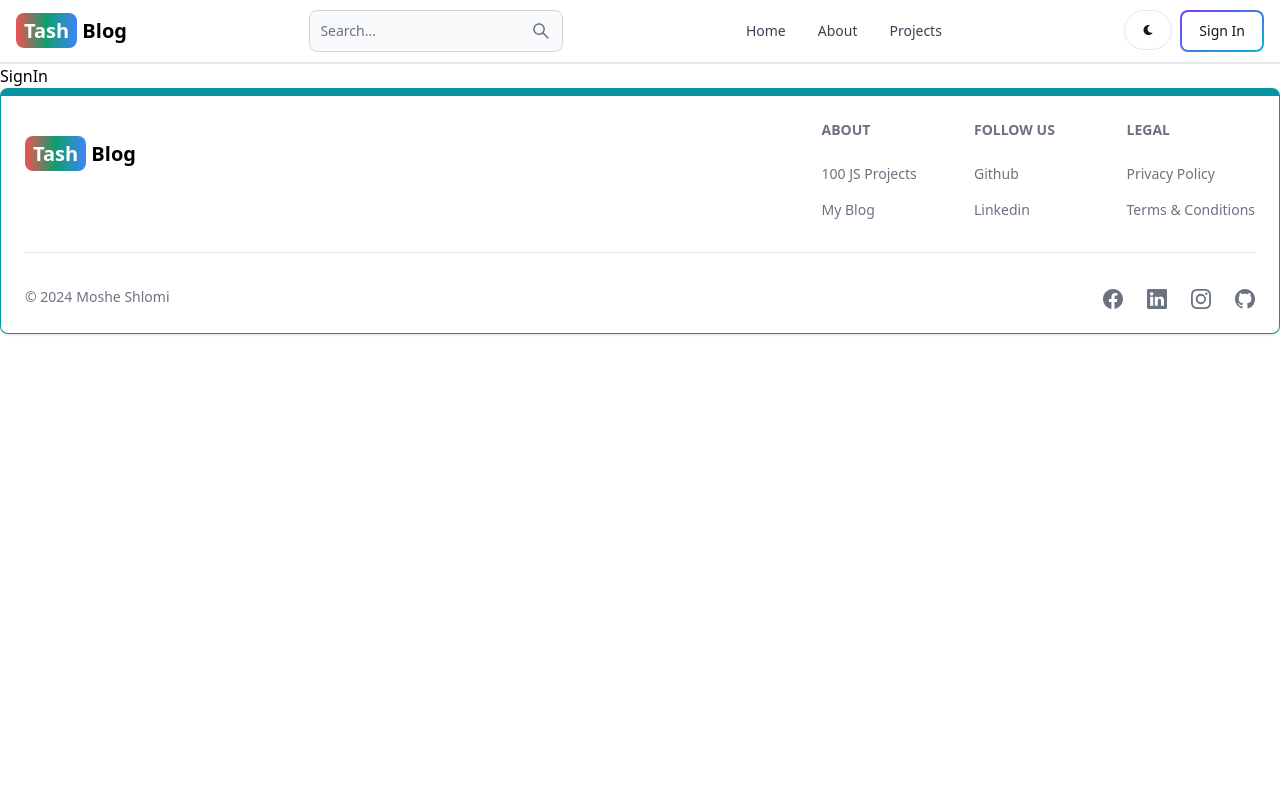
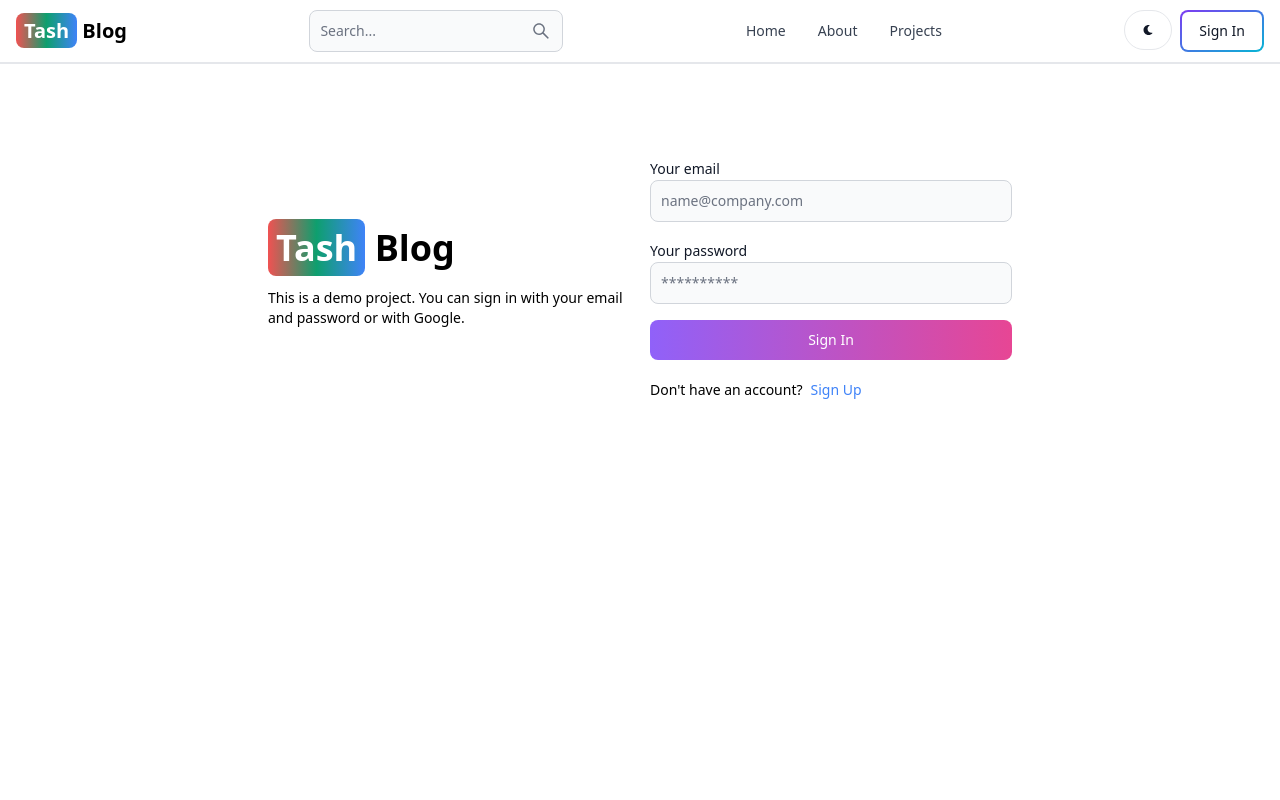
Before and after one commit to MosheShlomi/MERN-TASH-BLOG, a React (Vite) app in the folder client/: page /sign-in in a window 1280 px wide. Shown: the top 800 px of the page. Built offline with nearby package versions, Linux system fonts and the light colour scheme.

Commit message:
complete sign in functionallity

```diff
--- a/client/src/pages/SignIn.jsx
+++ b/client/src/pages/SignIn.jsx
@@ -1,9 +1,116 @@
-import React from 'react'
+import { Alert, Button, Label, Spinner, TextInput } from "flowbite-react";
+import React, { useState } from "react";
+import { Link, useNavigate } from "react-router-dom";
 
 const SignIn = () => {
+  const [formData, setFormData] = useState({});
+  const [errorMessage, setErrorMessage] = useState(null);
+  const [loading, setLoading] = useState(false);
+  const navigate = useNavigate();
+
+  const handleChange = (e) => {
+    setFormData({
+      ...formData,
+      [e.target.id]: e.target.value.trim(),
+    });
+  };
+
+  const handleSubmit = async (e) => {
+    e.preventDefault();
+    if (!formData.email || !formData.password) {
+      return setErrorMessage("Please fill out all fields.");
+    }
+    try {
+      setLoading(true);
+      setErrorMessage(null);
+      const res = await fetch("/api/auth/signin", {
+        method: "POST",
+        headers: {
+          "Content-Type": "application/json",
+        },
+        body: JSON.stringify(formData),
+      });
+      const data = await res.json();
+      if (!data.success) {
+        setErrorMessage(data.message);
+      }
+
+      setLoading(false);
+      if (res.ok) {
+        navigate("/");
+      }
+    } catch (err) {
+      setErrorMessage(err.message);
+      setLoading(false);
+    }
+  };
+
   return (
-    <div>SignIn</div>
-  )
-}
+    <div className="min-h-screen mt-20">
+      <div className="flex p-3 max-w-3xl mx-auto flex-col md:flex-row md:items-center gap-5">
+        {/* left */}
+        <div className="flex-1">
+          <Link to="/" className="font-bold dark:text-white text-4xl">
+            <span className="px-2 py-1 bg-gradient-to-r from-red-500 via-green-500 to-blue-500  rounded-lg text-white">
+              Tash
+            </span>{" "}
+            Blog
+          </Link>
+          <p className="text-sm mt-5">
+            This is a demo project. You can sign in with your email and password
+            or with Google.
+          </p>
+        </div>
+        {/* right */}
+        <div className="flex-1">
+          <form className="flex flex-col gap-4" onSubmit={handleSubmit}>
+            <div>
+              <Label value="Your email" />
+              <TextInput
+                type="email"
+                placeholder="name@company.com"
+                id="email"
+                onChange={handleChange}
+              />
+            </div>
+            <div>
+              <Label value="Your password" />
+              <TextInput
+                type="password"
+                placeholder="**********"
+                id="password"
+                onChange={handleChange}
+              />
+            </div>
+            <Button
+              gradientDuoTone="purpleToPink"
+              type="submit"
+              disabled={loading}>
+              {loading ? (
+                <>
+                  <Spinner size="sm" />
+                  <span className="pl-3">Loading...</span>
+                </>
+              ) : (
+                "Sign In"
+              )}
+            </Button>
+          </form>
+          <div className="flex gap-2 text-sm mt-5">
+            <span>Don't have an account?</span>
+            <Link to="/sign-up" className="text-blue-500">
+              Sign Up
+            </Link>
+          </div>
+          {errorMessage && (
+            <Alert className="mt-5" color="failure">
+              {errorMessage}
+            </Alert>
+          )}
+        </div>
+      </div>
+    </div>
+  );
+};
 
-export default SignIn
+export default SignIn;
--- a/client/src/pages/SignUp.jsx
+++ b/client/src/pages/SignUp.jsx
@@ -86,7 +86,7 @@
               <Label value="Your password" />
               <TextInput
                 type="password"
-                placeholder="Password"
+                placeholder="**********"
                 id="password"
                 onChange={handleChange}
               />
```
